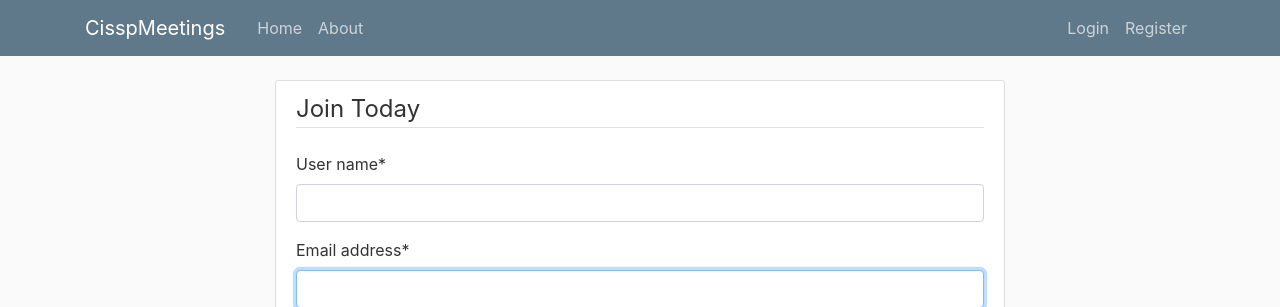
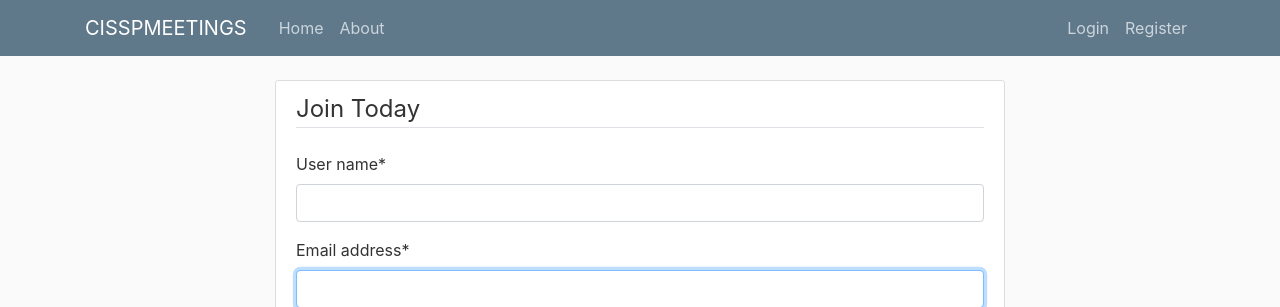
Before and after one commit to maosmani/cissp, a Django app: page /register/ in a window 1280 px wide. Shown: the top 307 px of the page. Run offline with Django 3.2, Linux system fonts and the light colour scheme; some libraries are stand-ins or nearby versions.

Commit message:
last change before goting live

```diff
--- a/meetings/templates/meetings/about.html
+++ b/meetings/templates/meetings/about.html
@@ -20,7 +20,7 @@ j=d.createElement(s),dl=l!='dataLayer'?'&l='+l:'';j.async=true;j.src=
     <link rel="stylesheet" type="text/css" href="{% static 'meetings/home_page.css' %}">
 
 
-        <title>CisspMeetings</title>
+        <title>CISSPMEETINGS</title>
 
 </head>
 <body>
@@ -32,7 +32,7 @@ height="0" width="0" style="display:none;visibility:hidden"></iframe></noscript>
     <header class="site-header">
       <nav class="navbar navbar-expand-md navbar-dark bg-steel fixed-top">
         <div class="container">
-          <a class="navbar-brand mr-4" href="{% url 'home-page' %}">CisspMeetings</a>
+          <a class="navbar-brand mr-4" href="{% url 'home-page' %}">CISSPMEETINGS</a>
           <button class="navbar-toggler" type="button" data-toggle="collapse" data-target="#navbarToggle" aria-controls="navbarToggle" aria-expanded="false" aria-label="Toggle navigation">
           <span class="navbar-toggler-icon"></span>
           </button>
--- a/meetings/templates/meetings/admin_base_dashboard.html
+++ b/meetings/templates/meetings/admin_base_dashboard.html
@@ -8,7 +8,7 @@
     <meta name="description" content="">
     <meta name="author" content="Mohamed Amine Osmani">
     <meta name="" content="">
-    <title>CisspMeetings</title>
+    <title>CISSPMEETINGS</title>
     <link rel="stylesheet" type="text/css" href="{% static 'meetings/dashboard.css' %}">
 
     <script src="https://kit.fontawesome.com/b99e675b6e.js"></script>
@@ -52,7 +52,7 @@ height="0" width="0" style="display:none;visibility:hidden"></iframe></noscript>
 <!-- End Google Tag Manager (noscript) -->
 
 <header class="navbar  navbar-dark sticky-top bg-dark flex-md-nowrap p-0 shadow">
-  <a class="navbar-brand col-md-3 col-lg-2 me-0 px-3" href="https://cisspmeetings.tk/">CisspMeetings</a>
+  <a class="navbar-brand col-md-3 col-lg-2 me-0 px-3" href="https://cisspmeetings.tk/">CISSPMEETINGS</a>
   <button class="navbar-toggler position-absolute d-md-none collapsed" type="button" data-bs-toggle="collapse" data-bs-target="#sidebarMenu" aria-controls="sidebarMenu" aria-expanded="false" aria-label="Toggle navigation">
     <span class="navbar-toggler-icon"></span>
   </button>
--- a/meetings/templates/meetings/base.html
+++ b/meetings/templates/meetings/base.html
@@ -20,7 +20,7 @@ j=d.createElement(s),dl=l!='dataLayer'?'&l='+l:'';j.async=true;j.src=
     <link rel="stylesheet" type="text/css" href="{% static 'meetings/main.css' %}">
 
 
-        <title>CisspMeetings</title>
+        <title>CISSPMEETINGS</title>
 
 </head>
 <body>
@@ -32,7 +32,7 @@ height="0" width="0" style="display:none;visibility:hidden"></iframe></noscript>
     <header class="site-header">
       <nav class="navbar navbar-expand-md navbar-dark bg-steel fixed-top">
         <div class="container">
-          <a class="navbar-brand mr-4" href="https://cisspmeetings.tk/">CisspMeetings</a>
+          <a class="navbar-brand mr-4" href="https://cisspmeetings.tk/">CISSPMEETINGS</a>
           <button class="navbar-toggler" type="button" data-toggle="collapse" data-target="#navbarToggle" aria-controls="navbarToggle" aria-expanded="false" aria-label="Toggle navigation">
           <span class="navbar-toggler-icon"></span>
           </button>
--- a/meetings/templates/meetings/user_base_dashboard.html
+++ b/meetings/templates/meetings/user_base_dashboard.html
@@ -8,7 +8,7 @@
     <meta name="description" content="">
     <meta name="author" content="Mohamed Amine Osmani">
     <meta name="" content="">
-    <title>CisspMeetings</title>
+    <title>CISSPMEETINGS</title>
     <link rel="stylesheet" type="text/css" href="{% static 'meetings/dashboard.css' %}">
 
     <script src="https://kit.fontawesome.com/b99e675b6e.js"></script>
@@ -51,7 +51,7 @@ height="0" width="0" style="display:none;visibility:hidden"></iframe></noscript>
 <!-- End Google Tag Manager (noscript) -->
 
 <header class="navbar  navbar-dark sticky-top bg-dark flex-md-nowrap p-0 shadow">
-  <a class="navbar-brand col-md-3 col-lg-2 me-0 px-3" href="https://cisspmeetings.tk/">CisspMeetings</a>
+  <a class="navbar-brand col-md-3 col-lg-2 me-0 px-3" href="https://cisspmeetings.tk/">CISSPMEETINGS</a>
   <button class="navbar-toggler position-absolute d-md-none collapsed" type="button" data-bs-toggle="collapse" data-bs-target="#sidebarMenu" aria-controls="sidebarMenu" aria-expanded="false" aria-label="Toggle navigation">
     <span class="navbar-toggler-icon"></span>
   </button>
--- a/users/templates/users/base.html
+++ b/users/templates/users/base.html
@@ -21,7 +21,7 @@ j=d.createElement(s),dl=l!='dataLayer'?'&l='+l:'';j.async=true;j.src=
     <link rel="stylesheet" type="text/css" href="{% static 'users/main.css' %}">
 
 
-        <title>CisspMeetings</title>
+        <title>CISSPMEETINGS</title>
 
 </head>
 <body>
@@ -32,7 +32,7 @@ height="0" width="0" style="display:none;visibility:hidden"></iframe></noscript>
     <header class="site-header">
       <nav class="navbar navbar-expand-md navbar-dark bg-steel fixed-top">
         <div class="container">
-          <a class="navbar-brand mr-4" href="https://cisspmeetings.tk/">CisspMeetings</a>
+          <a class="navbar-brand mr-4" href="https://cisspmeetings.tk/">CISSPMEETINGS</a>
           <button class="navbar-toggler" type="button" data-toggle="collapse" data-target="#navbarToggle" aria-controls="navbarToggle" aria-expanded="false" aria-label="Toggle navigation">
           <span class="navbar-toggler-icon"></span>
           </button>
```
